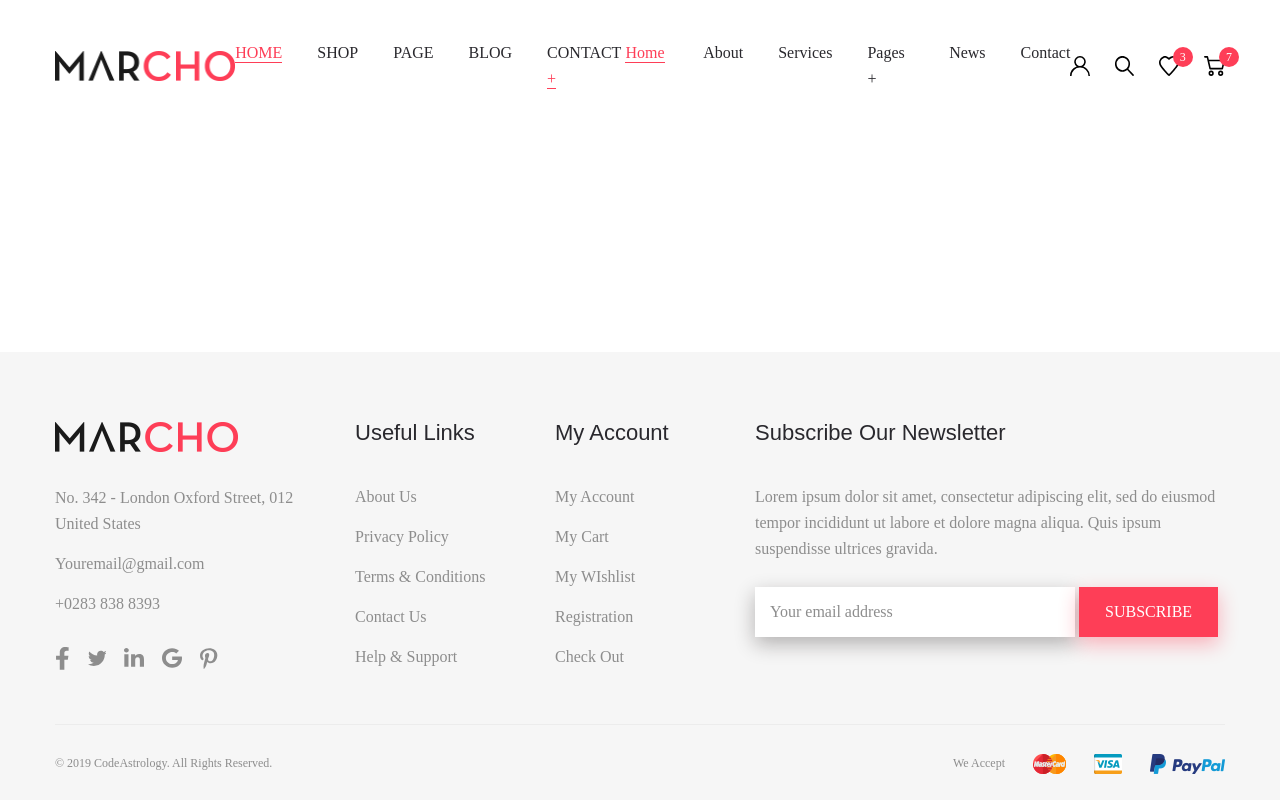
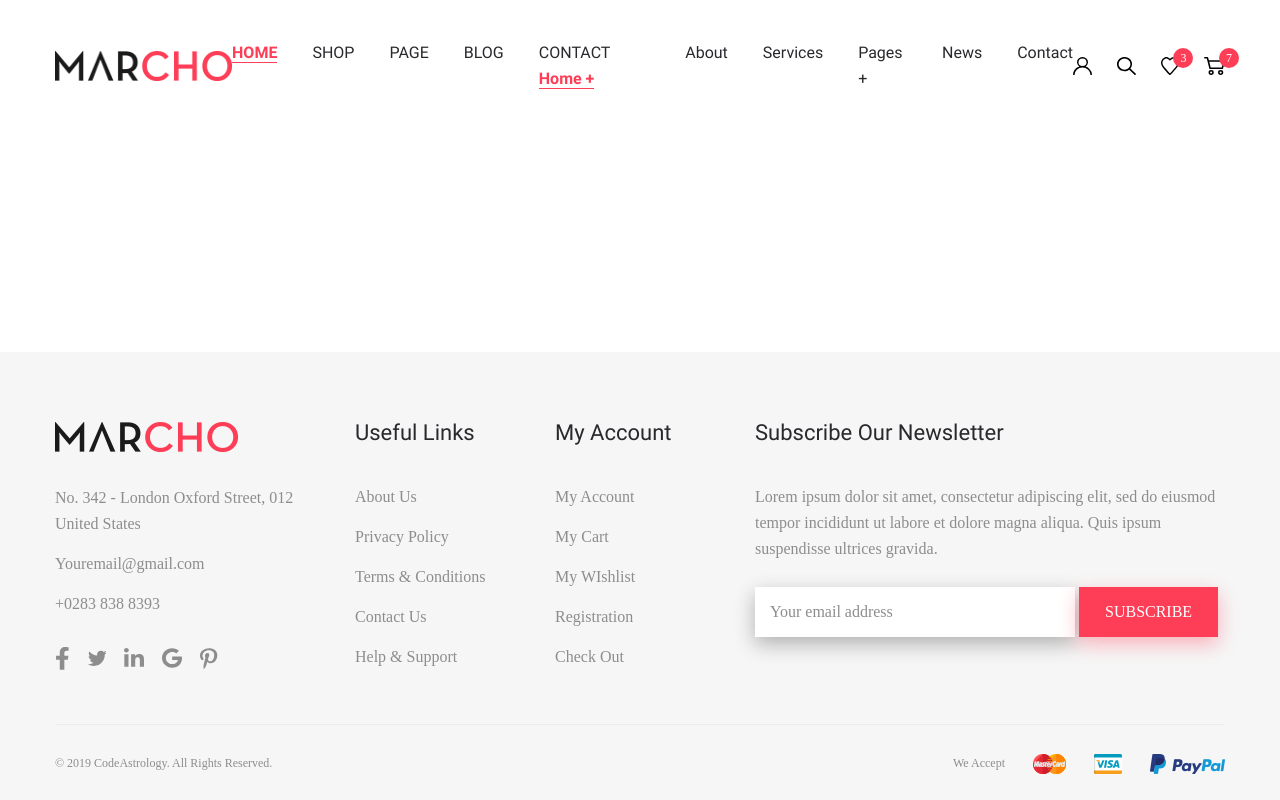
Before and after one commit to olga-lea/start-project, a website: page app/index.html in a window 1280 px wide. Drawn offline with nearby package versions, Linux system fonts and the light colour scheme; files that its build step writes are made by us from their sources.

Commit message:
fix fonts

```diff
--- a/app/scss/_fonts.scss
+++ b/app/scss/_fonts.scss
@@ -1,5 +1,5 @@
 @font-face{
-  font-family: 'Quicksand-Regular',sans-serif;
+  font-family: 'Quicksand-Regular';
   font-weight: 400;
   font-style: normal;
   src: local('Quicksand-Regular'),
@@ -9,7 +9,7 @@
  }
 
  @font-face{
-  font-family: 'Quicksand-Medium',sans-serif;
+  font-family: 'Quicksand-Medium';
   font-weight: 500;
   font-style: normal;
   src: local('Quicksand-Medium'),
@@ -19,7 +19,7 @@
  }
 
   @font-face{
-  font-family: 'Roboto-Regular',sans-serif;
+  font-family: 'Roboto-Regular';
   font-weight: 400;
   font-style: normal;
   src: local('Roboto-Regular'),
@@ -29,7 +29,7 @@
  }
 
  @font-face{
-  font-family: 'Roboto-Bold',sans-serif;
+  font-family: 'Roboto-Bold';
   font-weight: 700;
   font-style: normal;
   src: local('Roboto-Bold'),
--- a/app/scss/style.scss
+++ b/app/scss/style.scss
@@ -23,19 +23,19 @@
    }
    &__list-link{
      color: $title;
-     padding-bottom: 1px;
+     padding-bottom: 0 2px 1px;
      transition: all .3s;
-     @extend %quicksand-400;
+     @extend %roboto-400;
      &:hover{
         color: $accent;
         border-bottom:  1px solid $accent;
-        @extend %quicksand-500;
+        @extend %roboto-700;
      }
    }
    &__list-link--active{
       color: $accent;
       border-bottom:  1px solid $accent;
-      @extend %quicksand-500;
+      @extend %roboto-700;
    }
  }
 
```
